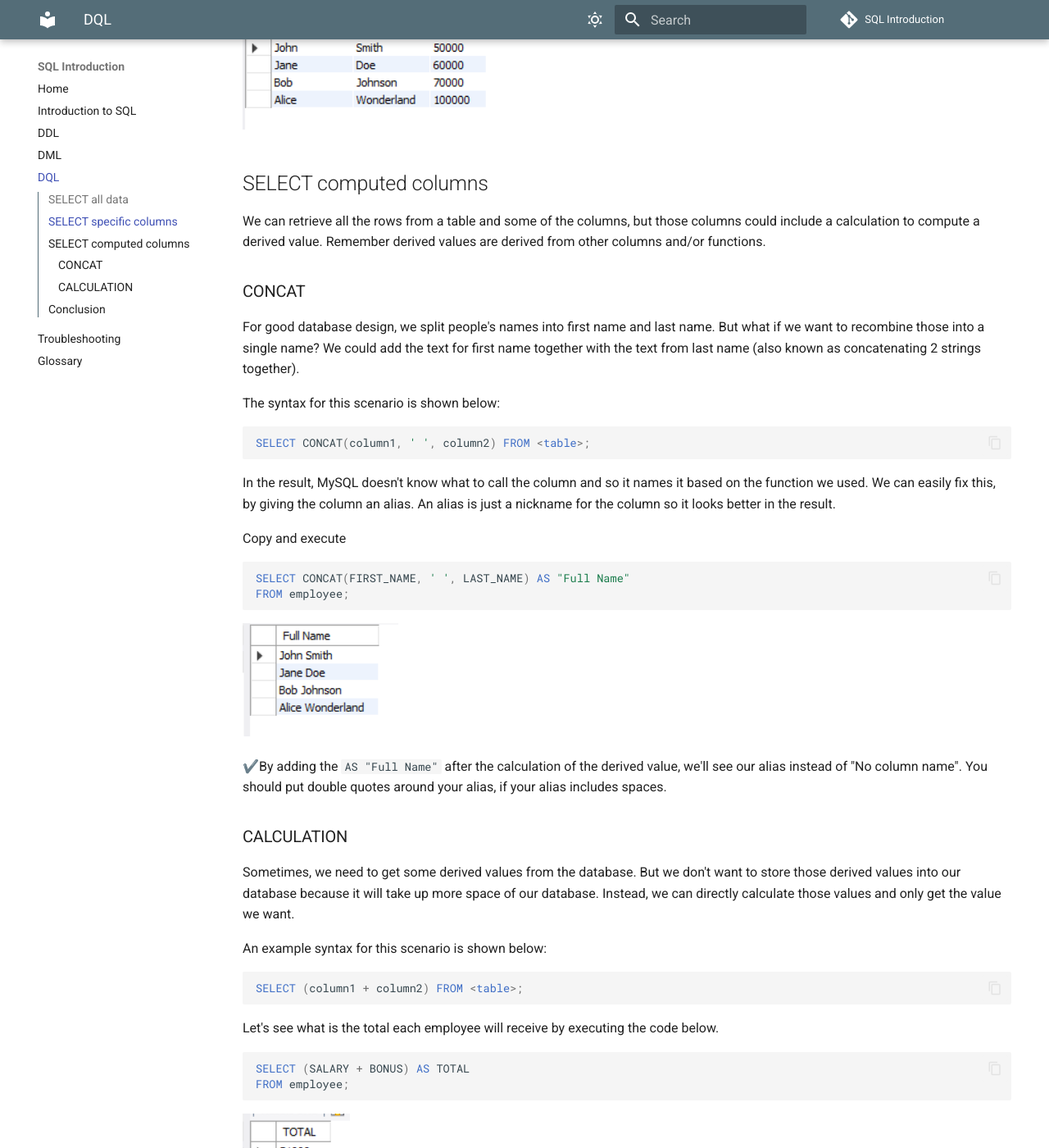
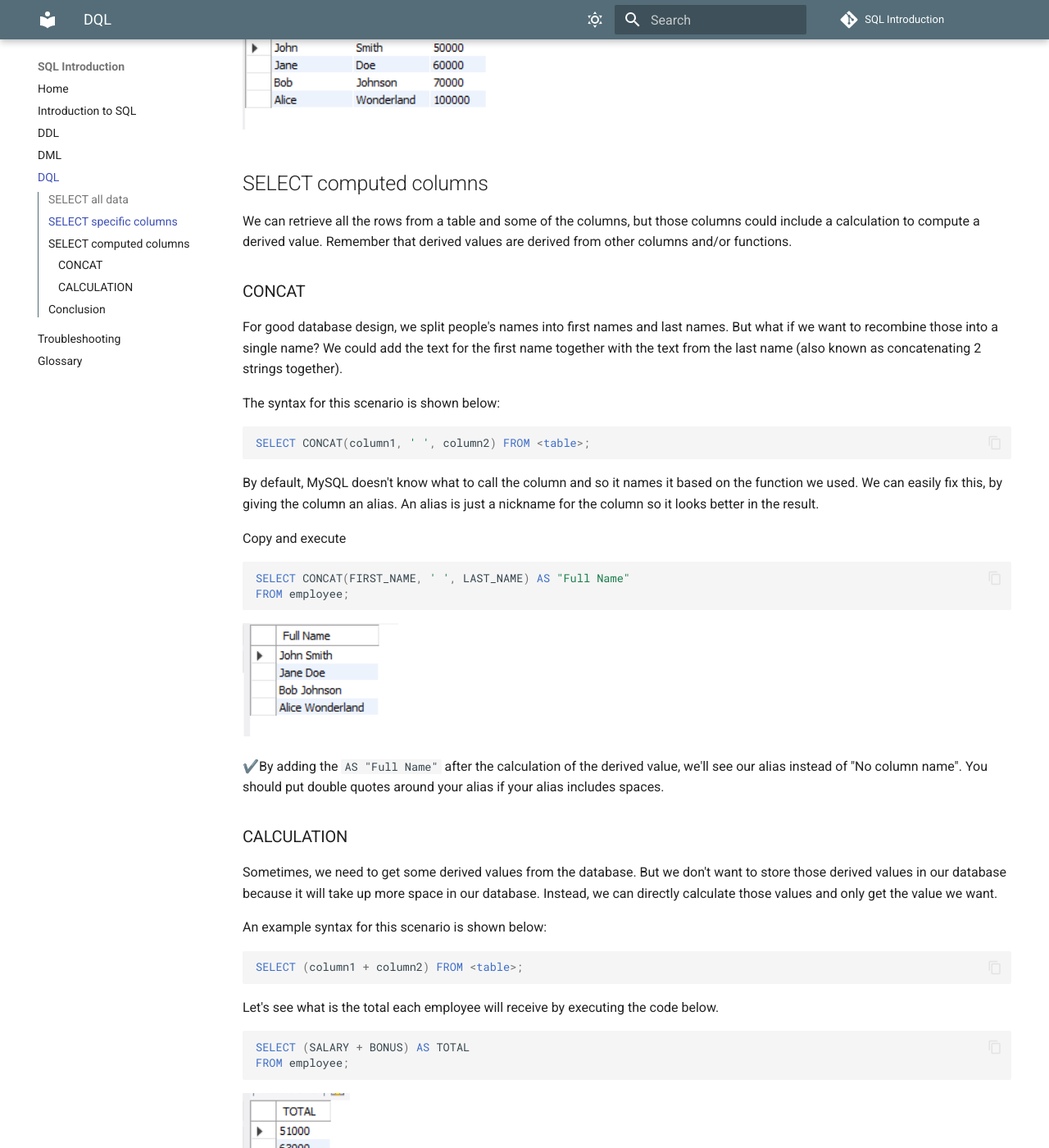
Before and after one commit to AliceEHZz/COMM-DOC-md-user-doc, an MkDocs documentation site: the page built from docs/DQL.md, in a window 1280 px wide and 1400 px high, scrolled down 1706 px. Shown: the whole window at 82% size. Built offline with MkDocs 1.6.1 and Material for MkDocs 9.7.7, drawn with Linux system fonts in a browser that asks for light colours; comment, search, counter and statistics services are not loaded; some of the changed text lies outside the part shown.

Commit message:
0406 test2

````diff
--- a/docs/DQL.md
+++ b/docs/DQL.md
@@ -59,18 +59,18 @@
 FROM employee;
 ```
 
-✔️You should get back all 4 employees rows but only 3 columns (FIRST_NAME, LAST_NAME, SALARY).
+✔️You should get back all 4 employee rows but only 3 columns (FIRST_NAME, LAST_NAME, SALARY).
 
 ![Image title](./images/select_specific_cols.png)
 
 ## SELECT computed columns
 
 We can retrieve all the rows from a table and some of the columns, but those columns could include a calculation to compute a derived value.
-Remember derived values are derived from other columns and/or functions.
+Remember that derived values are derived from other columns and/or functions.
 
 ### CONCAT
 
-For good database design, we split people's names into first name and last name. But what if we want to recombine those into a single name? We could add the text for first name together with the text from last name (also known as concatenating 2 strings together).
+For good database design, we split people's names into first names and last names. But what if we want to recombine those into a single name? We could add the text for the first name together with the text from the last name (also known as concatenating 2 strings together).
 
 The syntax for this scenario is shown below:
 
@@ -78,7 +78,7 @@
 SELECT CONCAT(column1, ' ', column2) FROM <table>;
 ```
 
-In the result, MySQL doesn't know what to call the column and so it names it based on the function we used. We can easily fix this, by giving the column an alias. An alias is just a nickname for the column so it looks better in the result.
+By default, MySQL doesn't know what to call the column and so it names it based on the function we used. We can easily fix this, by giving the column an alias. An alias is just a nickname for the column so it looks better in the result.
 
 Copy and execute
 
@@ -89,11 +89,11 @@
 
 ![Image title](./images/concat.png)
 
-✔️By adding the ```AS "Full Name"``` after the calculation of the derived value, we'll see our alias instead of "No column name". You should put double quotes around your alias, if your alias includes spaces.
+✔️By adding the ```AS "Full Name"``` after the calculation of the derived value, we'll see our alias instead of "No column name". You should put double quotes around your alias if your alias includes spaces.
 
 ### CALCULATION
 
-Sometimes, we need to get some derived values from the database. But we don't want to store those derived values into our database because it will take up more space of our database. Instead, we can directly calculate those values and only get the value we want.
+Sometimes, we need to get some derived values from the database. But we don't want to store those derived values in our database because it will take up more space in our database. Instead, we can directly calculate those values and only get the value we want.
 
 An example syntax for this scenario is shown below:
 
@@ -114,4 +114,4 @@
 
 ## Conclusion
 
-😀We hope this section has been helpful with your deep learning on the ```SELECT``` commands. You can retrieve and manipulate the data you get from the databases. There are more options of the ```SELECT``` clauses, such as ```WHERE```, ```GROUP BY```, and ```ORDER BY``` for you to explore.
+😀We hope this section has been helpful with your deep learning on the ```SELECT``` commands. You can retrieve and manipulate the data you get from the databases. There are more options for the ```SELECT``` clauses, such as ```WHERE```, ```GROUP BY```, and ```ORDER BY``` for you to explore.
````
Also changed, not shown: other parts of docs/DQL.md (+1 -1 lines).
